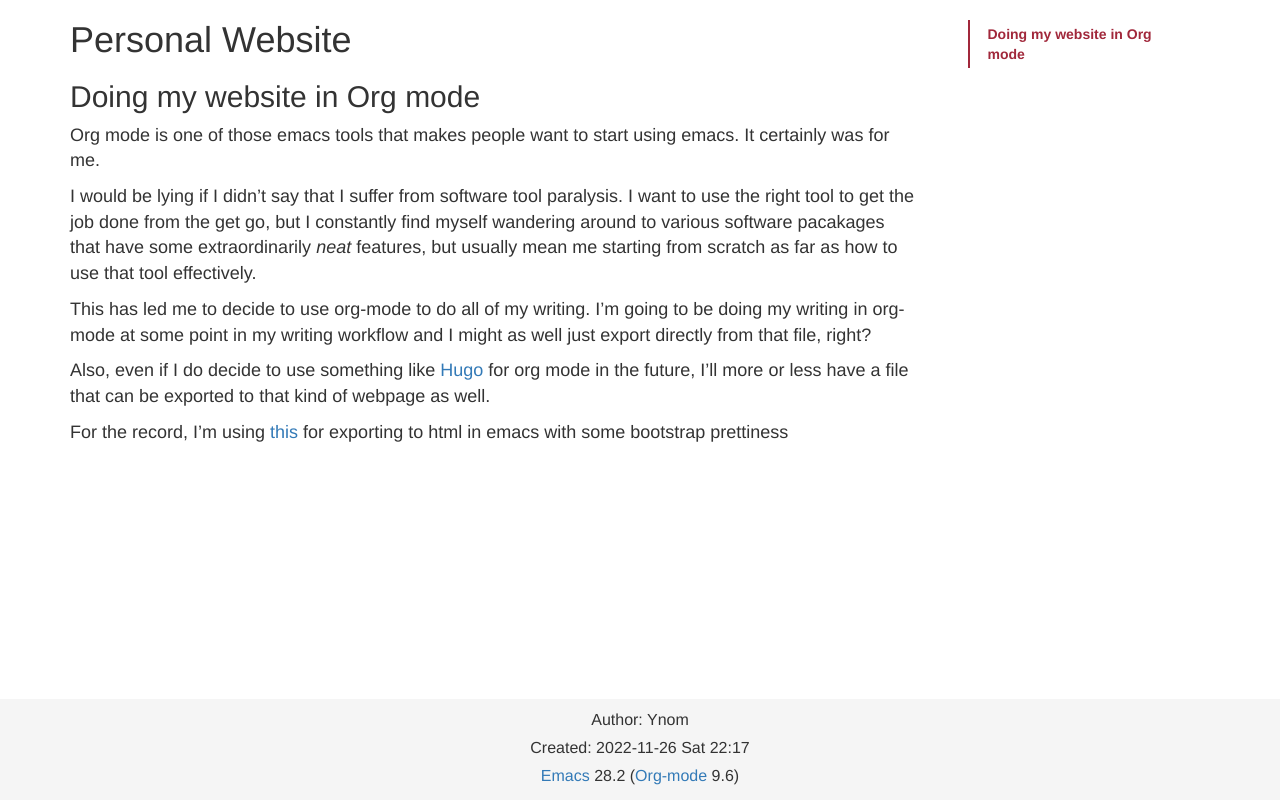
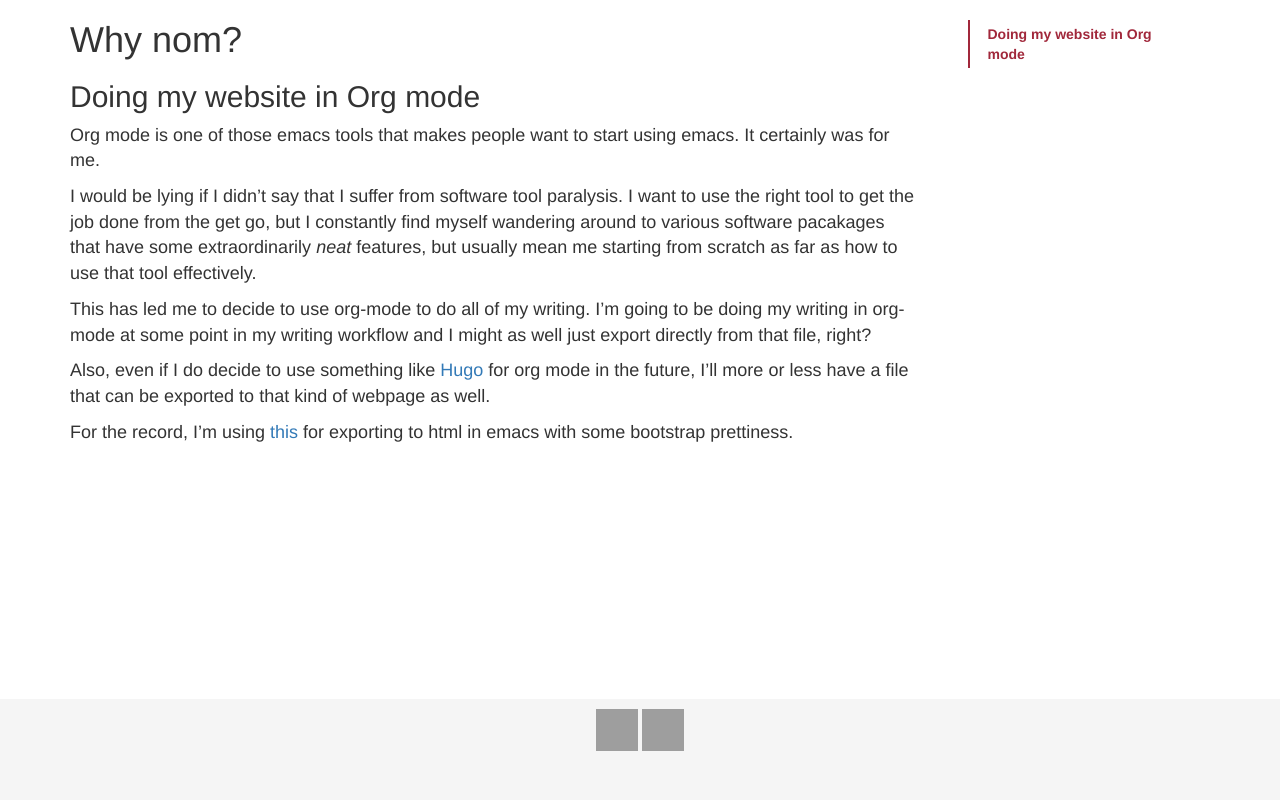
Before and after one commit to whynom/whynom.github.io, a plain HTML site: page index.html in a window 1280 px wide. Drawn offline with nearby package versions, Linux system fonts and the light colour scheme; grey boxes are pictures that could not be loaded.

Commit message:
Footer Links

```diff
--- a/index.html
+++ b/index.html
@@ -1,12 +1,10 @@
 <!doctype html>
 <html lang="en">
 <head>
-<title>Personal Website</title>
-<!-- 2022-11-26 Sat 22:17 -->
+<title>Why nom?</title>
 <meta charset="utf-8">
 <meta name="viewport" content="width=device-width, initial-scale=1">
 <meta name="generator" content="Org-mode">
-<meta name="author" content="Ynom">
 
 <link  href="https://cdnjs.cloudflare.com/ajax/libs/twitter-bootstrap/3.3.5/css/bootstrap.min.css" rel="stylesheet">
 <script src="https://cdnjs.cloudflare.com/ajax/libs/jquery/1.11.3/jquery.min.js"></script>
@@ -199,7 +197,8 @@ $(function() {
 </ul>
 </div>
 </nav>
-</div><div class="col-md-9 col-md-pull-3"><h1 class="title">Personal Website</h1>
+</div><div class="col-md-9 col-md-pull-3"><h1 class="title">Why nom?</h1>
+
 
 <div id="outline-container-sec-" class="outline-2">
 <h2 id="sec-">Doing my website in Org mode</h2>
@@ -221,15 +220,13 @@ Also, even if I do decide to use something like <a href="https://ox-hugo.scripte
 </p>
 
 <p>
-For the record, I&rsquo;m using <a href="https://github.com/marsmining/ox-twbs">this</a> for exporting to html in emacs with some bootstrap prettiness
+For the record, I&rsquo;m using <a href="https://github.com/marsmining/ox-twbs">this</a> for exporting to html in emacs with some bootstrap prettiness.
 </p>
 </div>
 </div>
 </div></div></div>
 <footer id="postamble" class="">
-<div><p class="author">Author: Ynom</p>
-<p class="date">Created: 2022-11-26 Sat 22:17</p>
-<p class="creator"><a href="http://www.gnu.org/software/emacs/">Emacs</a> 28.2 (<a href="http://orgmode.org">Org-mode</a> 9.6)</p>
+<div><p class="creator"><a href="https://emacs.ch/@ynom"><img src="https://cdn4.iconfinder.com/data/icons/logos-and-brands/512/207_Mastodon_logo_logos-512.png" alt="Mastodon" style="width:42px;height:42px;"></a> <a href="https://github.com/whynom"><img src="https://logos-download.com/wp-content/uploads/2016/09/GitHub_logo.png" alt="GitHub" style="width:42px;height:42px;"></a></p>
 </div>
 </footer>
 </body>
```
